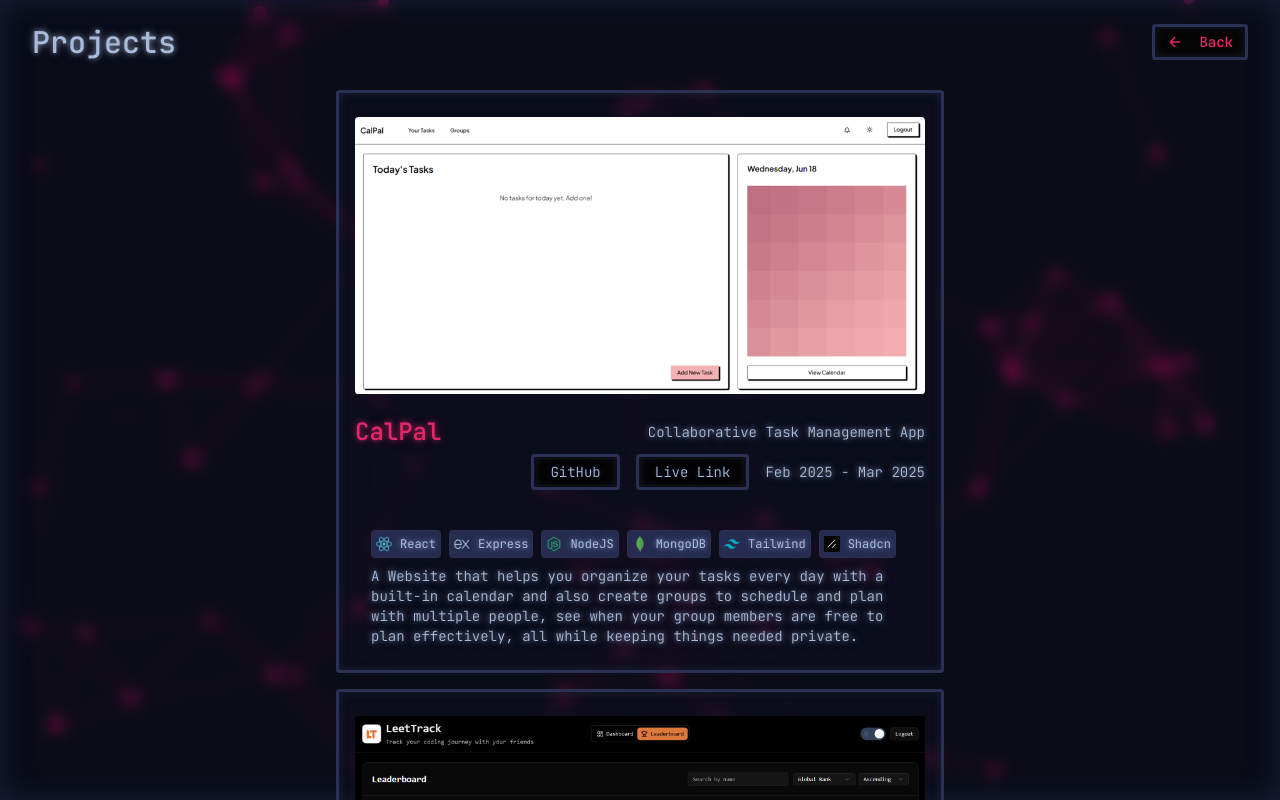
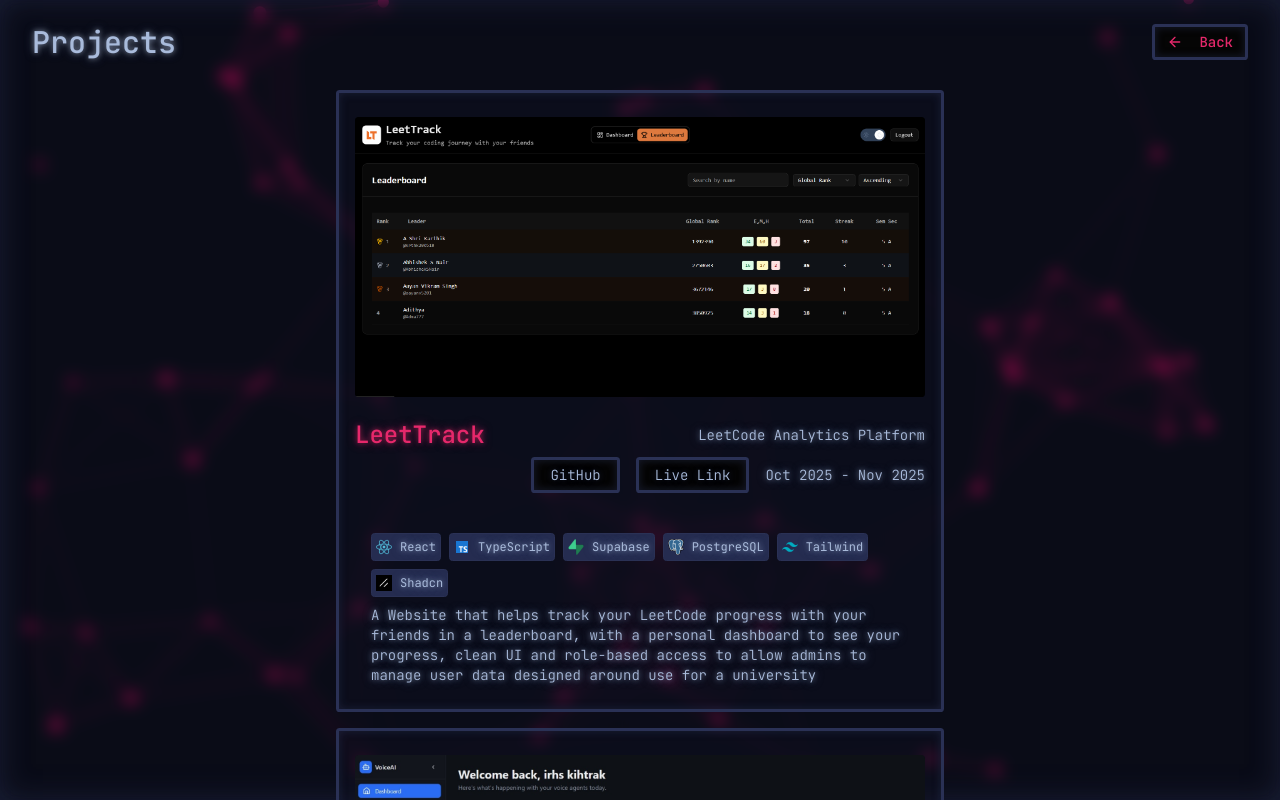
Before and after one commit to Kart8ik/PORTFOLIO, a React (Vite) app: page /projects in a window 1280 px wide. Built offline with nearby package versions, Linux system fonts and the light colour scheme.

Commit message:
added two new projects and fixed description align in projects

```diff
--- a/src/components/ProjectBox.jsx
+++ b/src/components/ProjectBox.jsx
@@ -8,7 +8,7 @@
     <Card className="sm:py-3 sm:gap-2">
         <CardHeader className="flex flex-row justify-between items-center sm:px-4">
             <CardTitle className="text-xl text-card-foreground apply-glow glow-card-foreground font-medium ">{name}</CardTitle>
-            <div className="text-foreground apply-glow glow-foreground font-light">{description}</div>
+            <div className="text-foreground text-sm apply-glow glow-foreground font-light text-right">{description}</div>
         </CardHeader>
         <CardContent className="flex flex-row gap-2 sm:px-4 ml-4 overflow-hidden overflow-fade-h">
                 {stack.map((skill) => (
--- a/src/data/ProjectsData.jsx
+++ b/src/data/ProjectsData.jsx
@@ -2,8 +2,40 @@
 import p2pechovoid from '@/assets/project-images/p2pechovoid.png'
 import loopy from '@/assets/project-images/loopy.png'
 import leettrack from '@/assets/project-images/leettrack.png'
+import voiceaiplatform from '@/assets/project-images/voiceaiplatform.png'
+import portotui from '@/assets/project-images/portotui.png'
 
 export const projects = [
+    {
+        name: 'LeetTrack',
+        description: 'LeetCode Analytics Platform',
+        duration: 'Oct 2025 - Nov 2025',
+        stack: ['react', 'typescript', 'supabase', 'postgresql', 'tailwind', 'shadcn'],
+        github: 'https://github.com/Kart8ik/LeetCode-Analytics-Platform',
+        link: 'https://leettrackpes.vercel.app/',
+        explanation: 'A Website that helps track your LeetCode progress with your friends in a leaderboard, with a personal dashboard to see your progress, clean UI and role-based access to allow admins to manage user data designed around use for a university',
+        image: leettrack
+    },
+    {
+        name: 'VoiceAI',
+        description: 'An Open Source Alternative to Vapi, Retell AI, and Bland AI.',
+        duration: 'Feb 2026 - Mar 2026',
+        stack: ['python', 'typescript', 'docker'],
+        github: 'https://github.com/Kart8ik/Voice-AI-Platform',
+        // link: ,
+        explanation: 'The complete, production-ready platform for building, deploying, and managing Voice AI Agents. Built on LiveKit(Real- time WebRTC) and Vobiz(Telephony / SIP).',
+        image: voiceaiplatform
+    },
+    {
+        name: 'Portfolio-TUI',
+        description: 'A Portfolio in the terminal via npm',
+        duration: 'Feb 2026 - Feb 2026',
+        stack: ['react', 'nodejs'],
+        github: 'https://github.com/Kart8ik/portfolio-TUI',
+        link: 'https://www.npmjs.com/package/shrikarthik',
+        explanation:'This is a clean terminal portfolio that runs as an npm CLI package. Built using React + ink, run the command `npx shrikarthik` to see the portfolio',
+        image: portotui
+    },
     {
         name: 'CalPal',
         description: 'Collaborative Task Management App',
@@ -13,16 +45,6 @@
         link: 'https://calpal-app.vercel.app/',
         explanation:'A Website that helps you organize your tasks every day with a built-in calendar and also create groups to schedule and plan with multiple people, see when your group members are free to plan effectively, all while keeping things needed private.',
         image: calpal
-    },
-    {
-        name: 'LeetTrack',
-        description: 'LeetCode Analytics Platform',
-        duration: 'Oct 2025 - Nov 2025',
-        stack: ['react', 'typescript', 'supabase', 'postgresql','tailwind','shadcn'],
-        github: 'https://github.com/Kart8ik/LeetCode-Analytics-Platform',
-        link: 'https://leettrackpes.vercel.app/',
-        explanation:'A Website that helps track your LeetCode progress with your friends in a leaderboard, with a personal dashboard to see your progress, clean UI and role-based access to allow admins to manage user data designed around use for a university',
-        image: leettrack
     },
     {
         name: 'P2P-Echovoid',
```
Also changed, not shown: src/assets/project-images/portotui.png (added), src/assets/project-images/voiceaiplatform.png (added).
